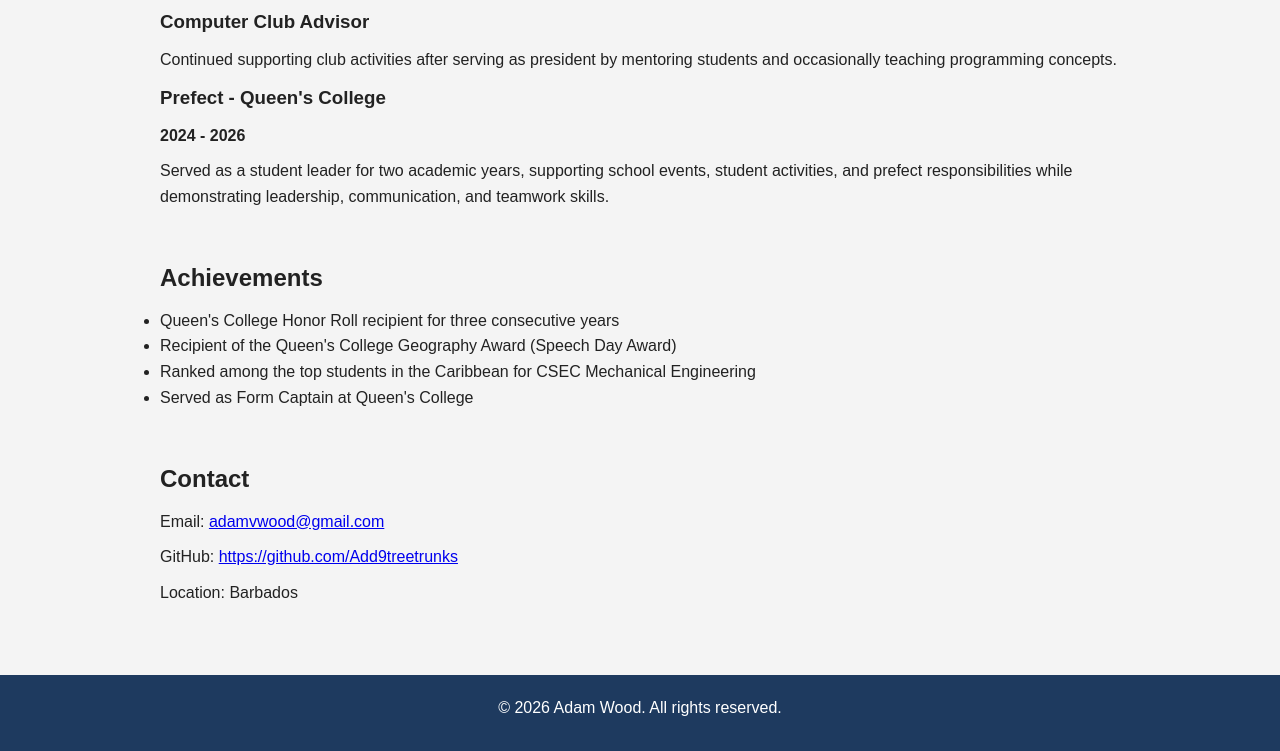
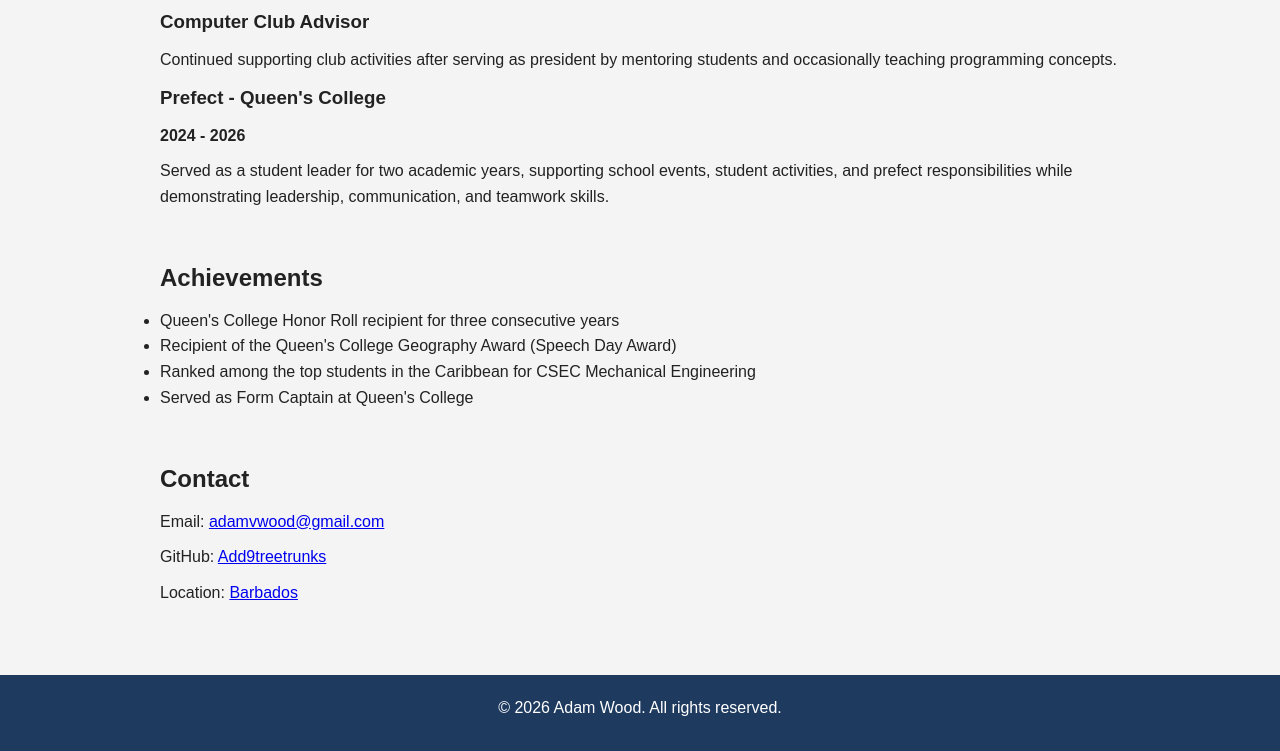
Before and after one commit to Add9treetrunks/adam-wood-portfolio, a website: page Index.html in a window 1280 px wide. Shown: the part 2191-2942 px from the top of the page. Drawn offline with Linux system fonts and the light colour scheme.

Commit message:
Added github username and link to barbados

```diff
--- a/Index.html
+++ b/Index.html
@@ -197,8 +197,10 @@
             <h2>Contact</h2>
 
             <p>Email: <a href="mailto:adamvwood@gmail.com">adamvwood@gmail.com</a></p>
-            <p>GitHub: <a href="https://github.com/Add9treetrunks" target="_blank">https://github.com/Add9treetrunks</a></p>
-            <p>Location: Barbados</p>
+            <p>GitHub: <a href="https://github.com/Add9treetrunks" target="_blank">Add9treetrunks</a></p>
+            <p>Location: <a href="https://www.google.com/maps/place/Barbados/@13.1881635,-59.6176563,12z/
+            data=!3m1!4b1!4m6!3m5!1s0x8c43f1fbae321aa3:0xeec51b38cf4362b!8m2!3d13.193887!4d-59.543198!16z
+            L20vMDE2MnY?entry=ttu&g_ep=EgoyMDI2MDgwMi4wIKXMDSoASAFQAw%3D%3D" target="_blank">Barbados</a> </p>
         </section>
     </main>
 
```
